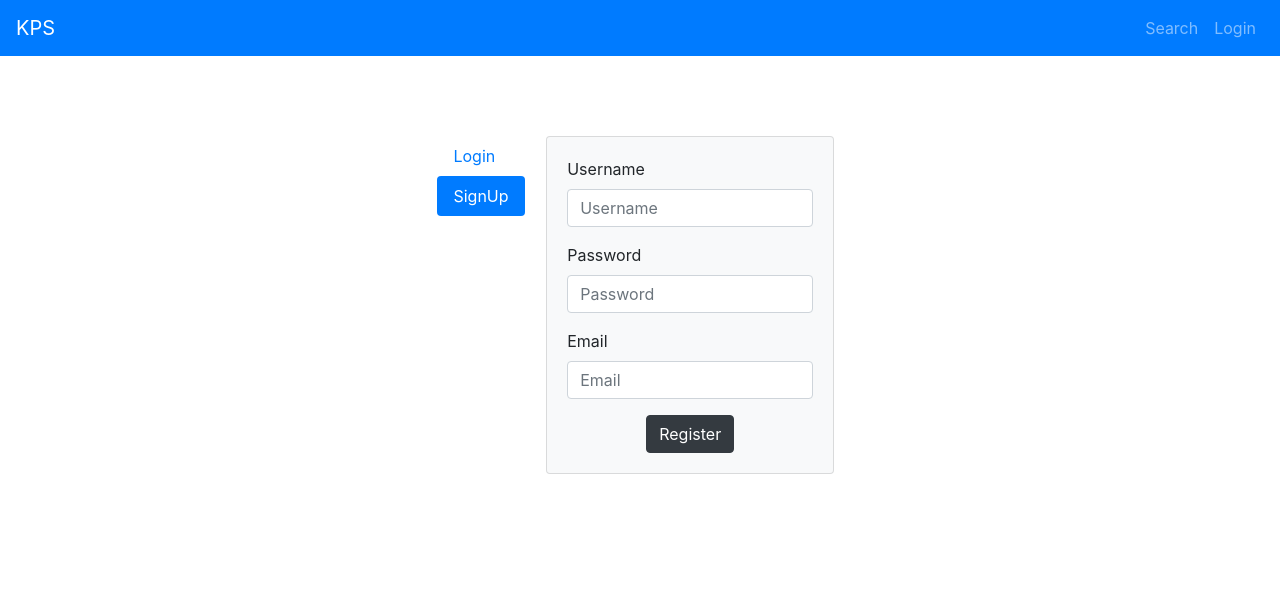
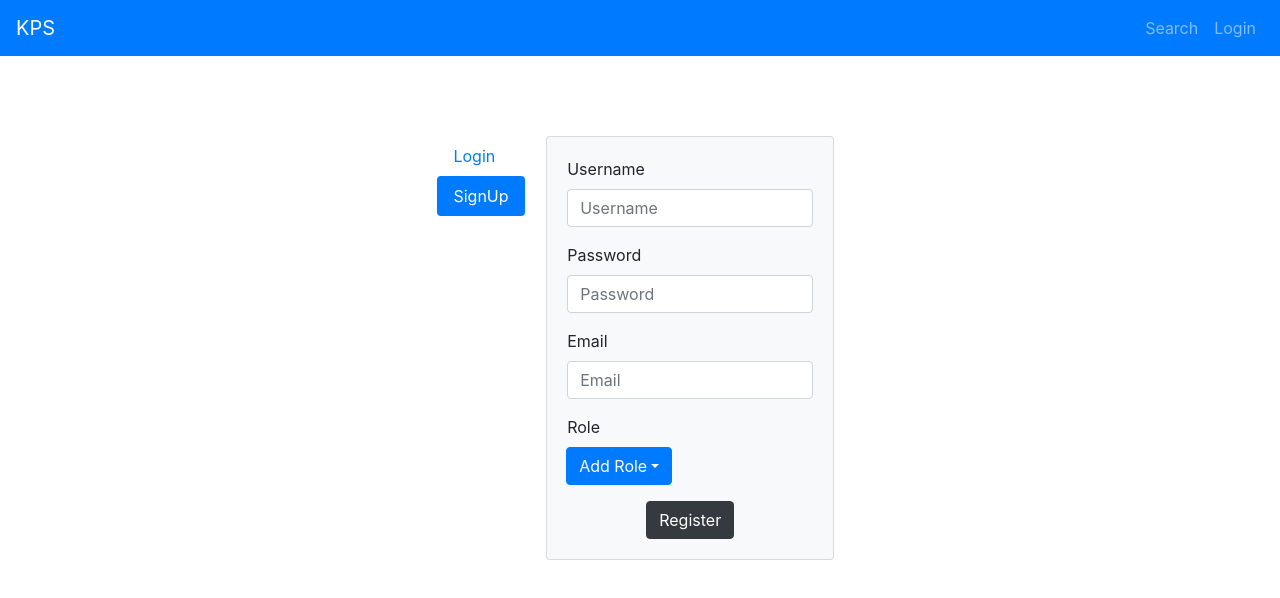
Before and after one commit to kennetng/Task25_frontend, a React (Create React App) app: page /login in a window 1280 px wide. Both pictures are taken after a click on the tab "SignUp". Shown: the top 598 px of the page. Built offline with nearby package versions, Linux system fonts and the light colour scheme.

Commit message:
Fixed registerform

```diff
--- a/src/components/login/registerForm.js
+++ b/src/components/login/registerForm.js
@@ -1,5 +1,12 @@
 import React, { Component } from "react";
-import { Form, Button, Card } from "react-bootstrap";
+import {
+  Form,
+  Button,
+  Card,
+  Dropdown,
+  InputGroup,
+  DropdownButton
+} from "react-bootstrap";
 import axios from "axios";
 
 const API = "https://restaurant-review-react.herokuapp.com/user/create";
@@ -12,7 +19,8 @@ class RegisterForm extends Component {
       username: "",
       password: "",
       email: "",
-      role: 1
+      role: "",
+      target: "Add Role"
     };
   }
 
@@ -24,7 +32,7 @@ class RegisterForm extends Component {
         username: this.state.username,
         password: this.state.password,
         email: this.state.email,
-        role: 1
+        role: this.state.role
       })
       .then(res => {
         console.log(res);
@@ -33,7 +41,9 @@ class RegisterForm extends Component {
     this.setState({
       username: "",
       password: "",
-      email: ""
+      email: "",
+      role: "",
+      target: "Add Role"
     });
   }
 
@@ -49,7 +59,14 @@ class RegisterForm extends Component {
   handleChangeEmail(event) {
     this.setState({ email: event.target.value });
   }
-
+  handleTargetSearch(event) {
+    if (event.target.text === "Reviewer") {
+      this.setState(() => ({ role: 1 }));
+    } else {
+      this.setState(() => ({ role: 2 }));
+    }
+    this.setState({ target: event.target.text });
+  }
   render() {
     return (
       <Card bg="light" text="black" style={{ width: "18rem" }}>
@@ -82,6 +99,24 @@ class RegisterForm extends Component {
                 onChange={this.handleChangeEmail.bind(this)}
               />
             </Form.Group>
+            <Form.Group controlId="formBasicEmailRegister">
+              <Form.Label>Role</Form.Label>
+
+              <DropdownButton
+                as={InputGroup.Append}
+                variant="primary"
+                title={this.state.target}
+                id="input-group-dropdown-2"
+              >
+                <Dropdown.Item onClick={this.handleTargetSearch.bind(this)}>
+                  Reviewer
+                </Dropdown.Item>
+                <Dropdown.Divider />
+                <Dropdown.Item onClick={this.handleTargetSearch.bind(this)}>
+                  Owner
+                </Dropdown.Item>
+              </DropdownButton>
+            </Form.Group>
             <div
               style={{
                 display: "flex",
--- a/src/components/search/Search.js
+++ b/src/components/search/Search.js
@@ -109,7 +109,7 @@ class Search extends Component {
 }
 function RestaurantList(props) {
   const restaurants = props.restaurants;
-  if (restaurants[0].name != "none") {
+  if (restaurants[0].name !== "none") {
     const listRestaurants = restaurants.map(res => (
       <RestaurantCard
         key={res.id}
```
